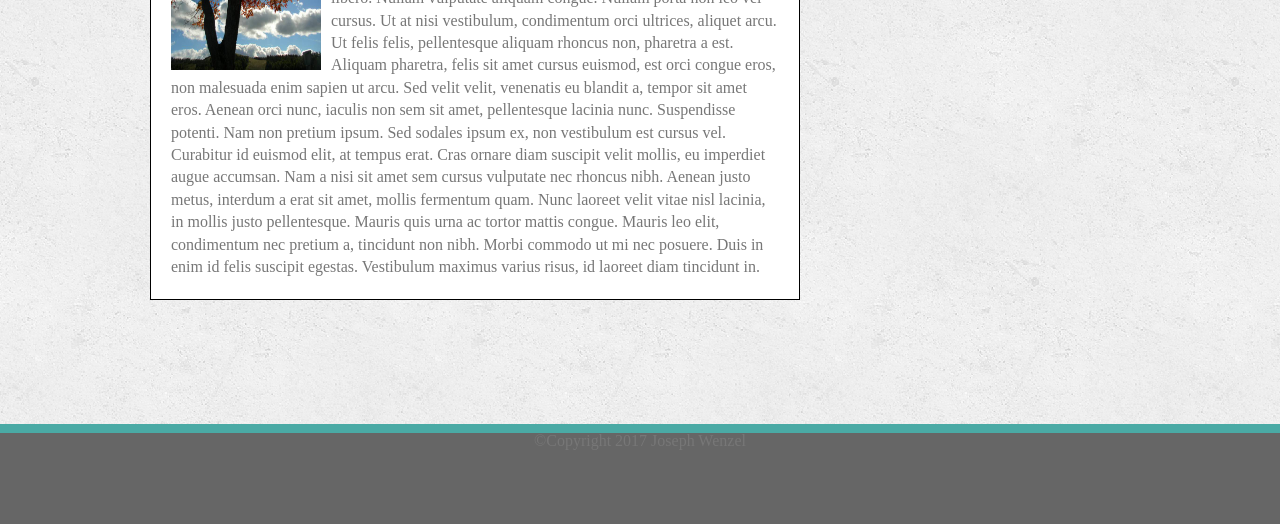
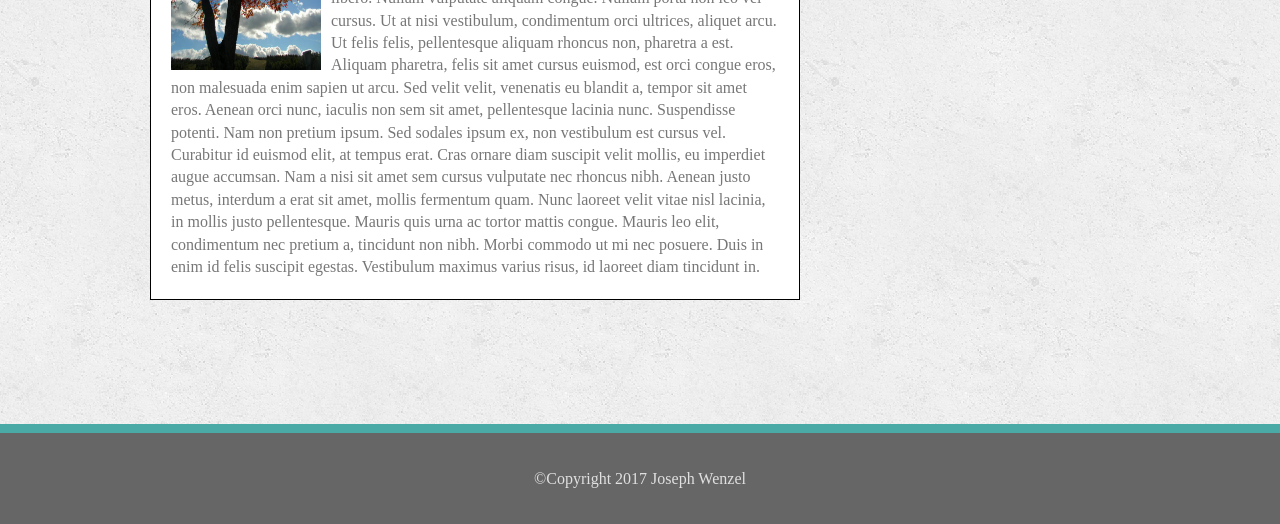
Before and after one commit to Jwenzel1/Basic-Portfolio, a plain HTML site: page index.html in a window 1280 px wide. Shown: the part 276-800 px from the top of the page. Drawn offline with Linux system fonts and the light colour scheme.

Commit message:
think im donw with index

```diff
--- a/assets/css/style.css
+++ b/assets/css/style.css
@@ -122,4 +122,8 @@ footer{
   box-sizing: border-box;
   border-top: 9px solid #4aaaa5;
   text-align: center;
+  display: flex;
+  align-items: center;
+  justify-content: center;
+  color: #e0e0e0;
 }
```
